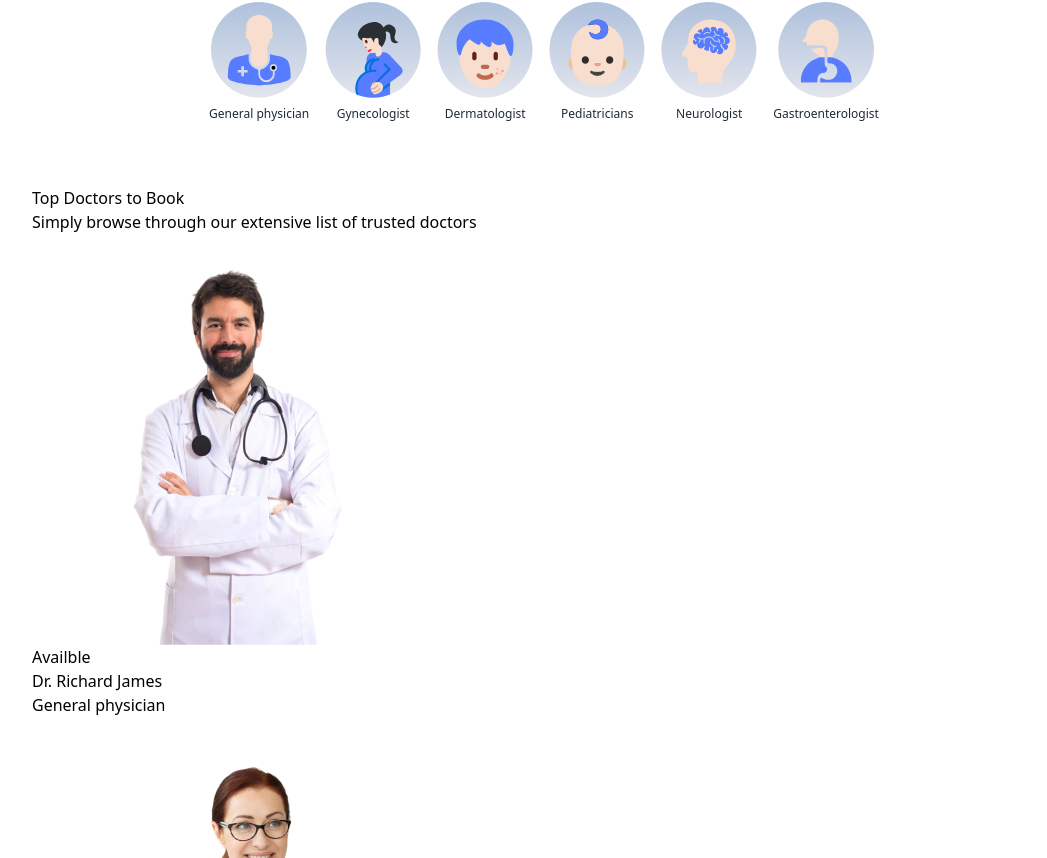
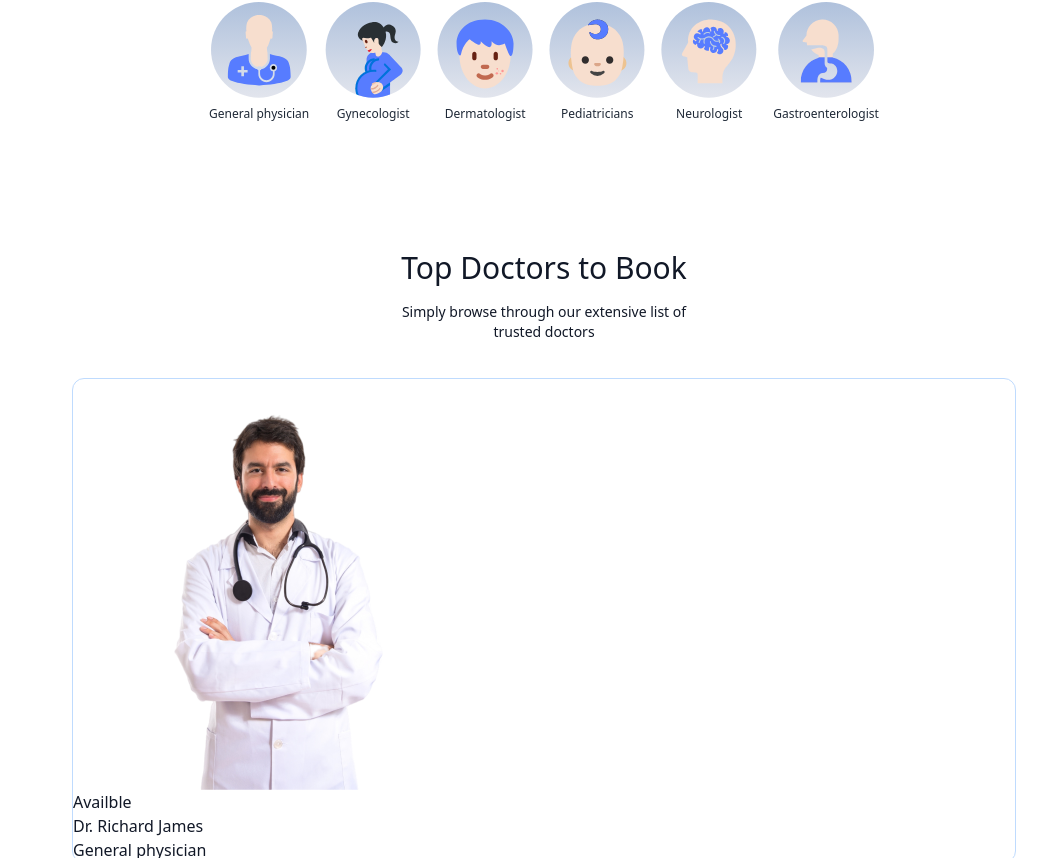
Before and after one commit to NavinduBinuwara/FinalProject-CL-BSCSD-28-03-Navindu-Binuwara, a React (Vite) app in the folder frontend/: page / in a window 1280 px wide. Shown: the part 882-1740 px from the top of the page, without its empty margins (96-1143 px from the left). Built offline with nearby package versions, Linux system fonts and the light colour scheme.

Commit message:
Add Styles To The Doctors Cards List

```diff
--- a/frontend/src/components/TopDoctors.jsx
+++ b/frontend/src/components/TopDoctors.jsx
@@ -3,12 +3,12 @@ import { doctors } from '../assets/assets'
 
 const TopDoctors = () => {
   return (
-    <div>
-        <h1>Top Doctors to Book</h1>
-        <p>Simply browse through our extensive list of trusted doctors</p>
-        <div>
+    <div className='flex flex-col items-center gap-4 my-16 text-gray-900 md:mx-10'>
+        <h1 className='text-3xl font-medium'>Top Doctors to Book</h1>
+        <p className='sm:w-1/3 text-center text-sm'>Simply browse through our extensive list of trusted doctors</p>
+        <div className='w-full grid grid-cols-auto gap-4 pt-5 gap-y-6 px-3 sm:px-0'>
            {doctors.slice(0,10).map((item,index)=>(
-            <div>
+            <div className='border border-blue-200 rounded-xl overflow-hidden cursor-pointer hover:translate-y-[-10px] transition-all duration-500' key={index}>
                 <img src={item.image} alt="" />
                 <div>
                     <div>
```
